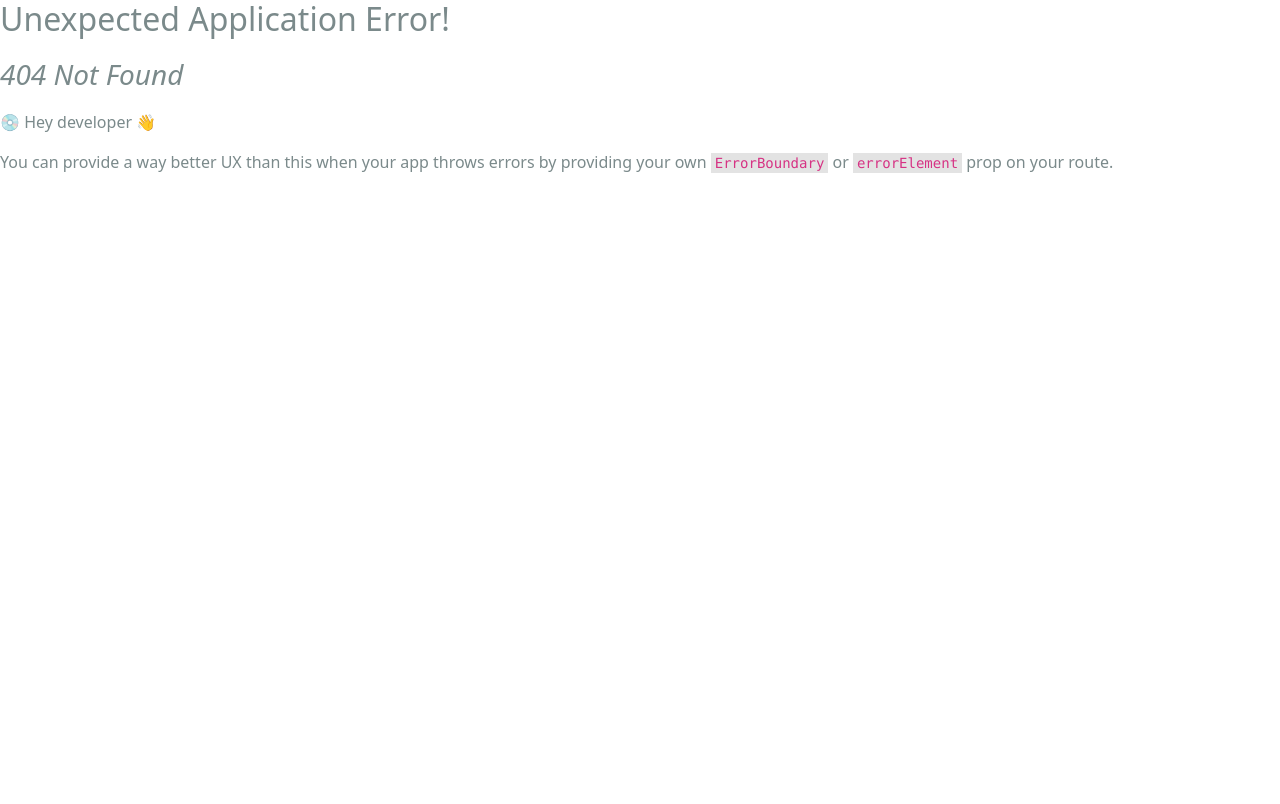
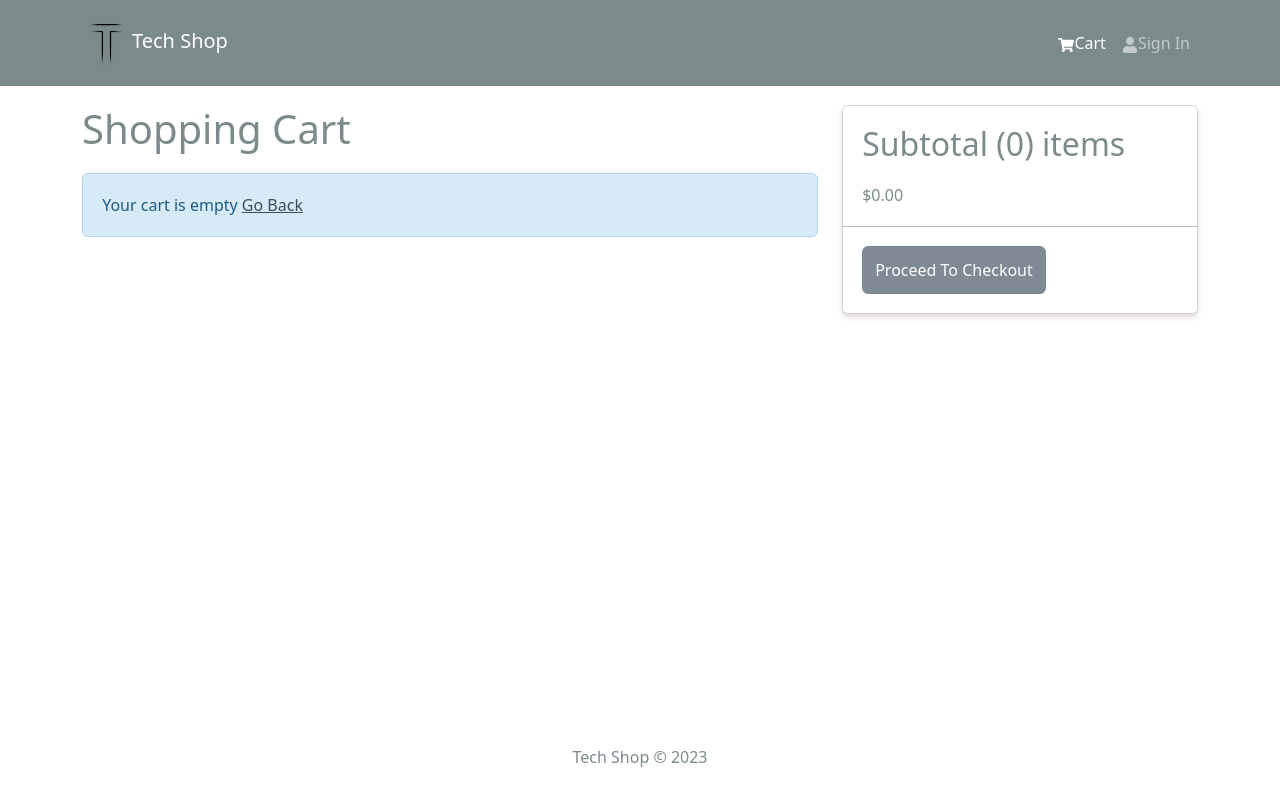
Before and after one commit to GregPetropoulos/FashionShop, a React (Create React App) app in the folder frontend/: page /cart in a window 1280 px wide. Before the commit this address had no page. Built offline with nearby package versions, Linux system fonts and the light colour scheme.

Commit message:
Added the /cart route to index.js, and added global state for updating the cart dropdown

```diff
--- a/frontend/src/index.js
+++ b/frontend/src/index.js
@@ -15,12 +15,14 @@
 import reportWebVitals from './reportWebVitals';
 import HomeScreen from './screens/HomeScreen';
 import ProductScreen from './screens/ProductScreen';
+import CartScreen from './screens/CartScreen';
 
 const router = createBrowserRouter(
   createRoutesFromElements(
     <Route path='/' element={<App />}>
       <Route index={true} path='/' element={<HomeScreen />} />
       <Route path='/product/:id' element={<ProductScreen />} />
+      <Route path='/cart' element={<CartScreen />} />
     </Route>
   )
 );
--- /dev/null
+++ b/frontend/src/screens/CartScreen.jsx
@@ -0,0 +1,80 @@
+import React from 'react';
+import { Link, useNavigate } from 'react-router-dom';
+import { useDispatch, useSelector } from 'react-redux';
+import { Row, Col, Form, ListGroup, Button, Image, Card } from 'react-bootstrap';
+import { FaTrash } from 'react-icons/fa';
+import Message from '../components/Message';
+import { addToCart } from '../slices/cartSlice';
+
+const CartScreen = () => {
+  const navigate = useNavigate();
+  const dispatch = useDispatch();
+  const { cartItems } = useSelector((state) => state.cart);
+
+  const addToCartHandler = async (product, qty) => {
+    dispatch(addToCart({ ...product, qty }));
+  };
+  return (
+    <Row>
+      <Col md={8}>
+        <h1 style={{ marginBottom: '20px' }}>Shopping Cart</h1>
+        {cartItems.length === 0 ? (
+          <Message>
+            Your cart is empty <Link to='/'>Go Back</Link>
+          </Message>
+        ) : (
+          <ListGroup variant='flush'>
+            {cartItems.map((item) => (
+              <ListGroup.Item key={item._id}>
+                <Row>
+                  <Col md={2}>
+                    <Image src={item.image} alt={item.name} fluid rounded />
+                  </Col>
+                  <Col md={3}>
+                    <Link to={`/product/${item._id}`}>{item.name}</Link>
+                  </Col>
+                  <Col md={2}>${item.price}</Col>
+                  <Col md={2}>
+                    <Form.Control
+                      as='select'
+                      value={item.qty}
+                      onChange={(e) => addToCartHandler(item, Number(e.target.value))}
+                    >
+                      {[...Array(item.countInStock).keys()].map((x) => (
+                        <option key={x + 1} value={x + 1}>
+                          {x + 1}
+                        </option>
+                      ))}
+                    </Form.Control>
+                  </Col>
+                  <Col md={2}>
+                    <Button type='button' variant='light'>
+                      <FaTrash />
+                    </Button>
+                  </Col>
+                </Row>
+              </ListGroup.Item>
+            ))}
+          </ListGroup>
+        )}
+      </Col>
+      <Col md={4}>
+        <Card>
+          <ListGroup variant='flush'>
+            <ListGroup.Item>
+              <h2>Subtotal ({cartItems.reduce((acc, item) => acc + item.qty, 0)}) items</h2>$
+              {cartItems.reduce((acc, item) => acc + item.qty * item.price, 0).toFixed(2)}
+            </ListGroup.Item>
+            <ListGroup.Item>
+              <Button type='button' className='btn-block' disabled={cartItems.length === 0}>
+                Proceed To Checkout
+              </Button>
+            </ListGroup.Item>
+          </ListGroup>
+        </Card>
+      </Col>
+    </Row>
+  );
+};
+
+export default CartScreen;
```
